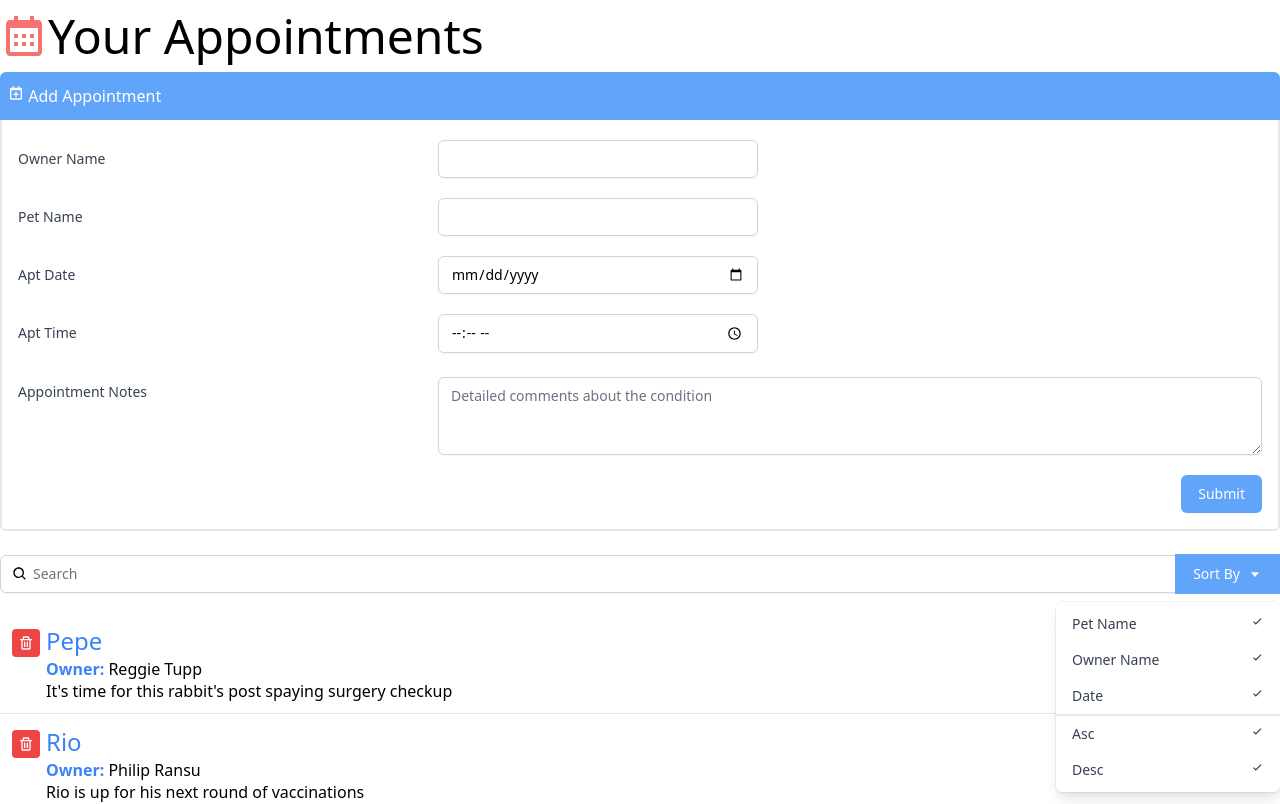
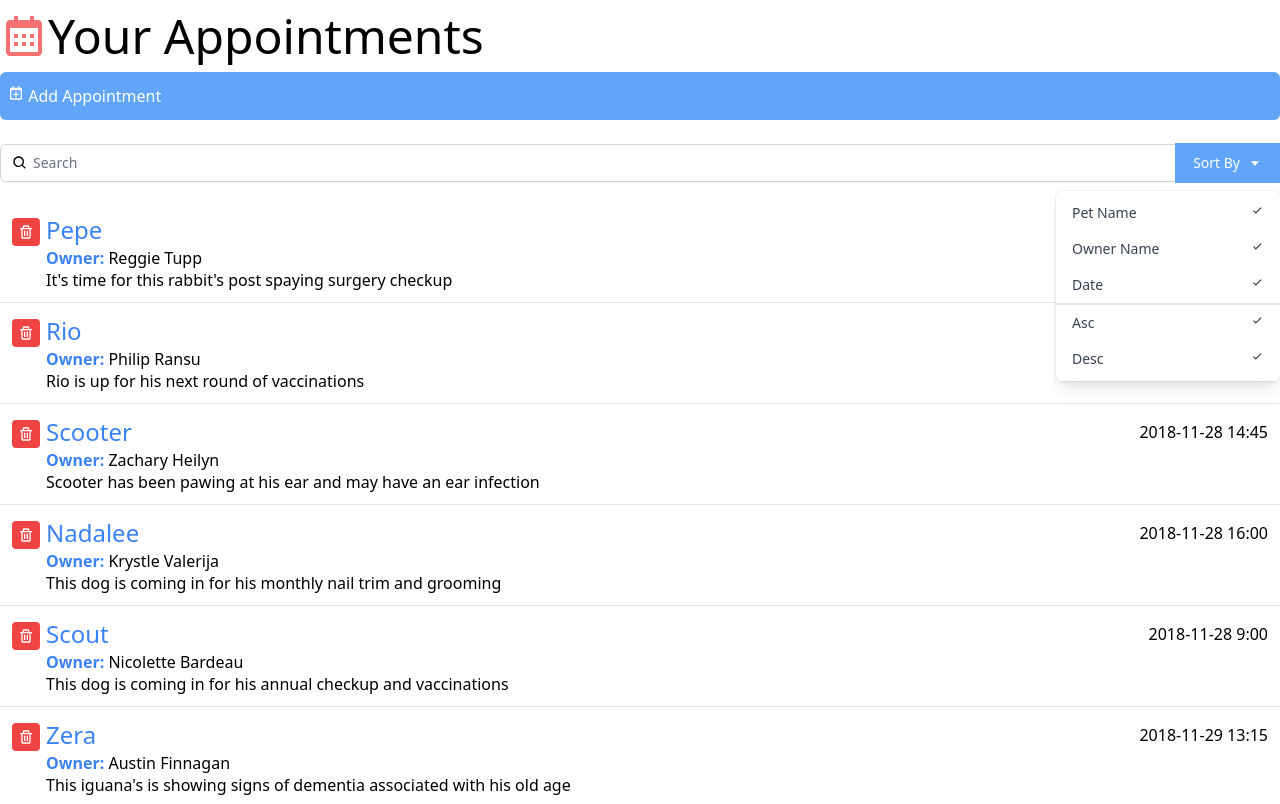
Before and after one commit to CaseyR1221/pet-appointment-app, a React (Create React App) app: page / in a window 1280 px wide. Shown: the top 804 px of the page. Built offline with nearby package versions, Linux system fonts and the light colour scheme.

Commit message:
added components and styling to page, and created toggle for appointment form

```diff
--- a/src/App.js
+++ b/src/App.js
@@ -2,6 +2,7 @@ import React from "react";
 import Search from "./components/Search";
 import AddAppointment from "./components/AddAppointment";
 import appointmentList from "./data.json";
+import AppointmentInfo from "./components/AppointmentInfo";
 import { BiCalendar, BiTrash } from "react-icons/bi";
 
 function App() {
@@ -16,26 +17,10 @@ function App() {
 
       <ul className="divide-y divide-gray-200">
         {appointmentList.map((appointment) => (
-          <li className="px-3 py-3 flex items-start">
-            <button
-              type="button"
-              className="p-1.5 mr-1.5 mt-1 rounded text-white bg-red-500 hover:bg-yellow-700 focus:outline-none focus:ring-2 focus:ring-offset-2 focus:ring-blue-500"
-            >
-              <BiTrash />
-            </button>
-            <div className="flex-grow">
-              <div className="flex items-center">
-                <span className="flex-none font-medium text-2xl text-blue-500">
-                  {appointment.petName}
-                </span>
-                <span className="flex-grow text-right">{appointment.aptDate}</span>
-              </div>
-              <div>
-                <b className="font-bold text-blue-500">Owner:</b> {appointment.ownerName}
-              </div>
-              <div className="leading-tight">{appointment.aptNotes}</div>
-            </div>
-          </li>
+          <AppointmentInfo
+            key={appointment.id}
+            appointment={appointment}
+          />
         ))}
       </ul>
     </div>
--- a/src/components/AddAppointment.js
+++ b/src/components/AddAppointment.js
@@ -1,15 +1,22 @@
-import React from "react";
+import { React, useState } from "react";
 import { BiCalendarPlus } from "react-icons/bi";
 
 const AddAppointment = () => {
+  const [toggleForm, setToggleForm] = useState(false);
+
   return (
     <div>
-      <button className="bg-blue-400 text-white px-2 py-3 w-full text-left rounded-t-md">
+      <button
+        onClick={() => {
+          setToggleForm(!toggleForm);
+        }}
+        className={`bg-blue-400 text-white px-2 py-3 w-full text-left ${toggleForm ? 'rounded-t-md' : 'rounded-md'}`}>
         <div>
           <BiCalendarPlus className="inline-block align-text-top" /> Add
           Appointment
         </div>
       </button>
+      {toggleForm && (
         <div className="border-r-2 border-b-2 border-l-2 border-light-blue-500 rounded-b-md pl-4 pr-4 pb-4">
           <div className="sm:grid sm:grid-cols-3 sm:gap-4 sm:items-start  sm:pt-5">
             <label
@@ -108,6 +115,7 @@ const AddAppointment = () => {
             </div>
           </div>
         </div>
+      )}
     </div>
   );
 };
--- /dev/null
+++ b/src/components/AppointmentInfo.js
@@ -0,0 +1,32 @@
+import React from "react";
+import { BiTrash } from "react-icons/bi";
+
+const AppointmentInfo = ({appointment}) => {
+  return (
+    <div>
+      <li className="px-3 py-3 flex items-start">
+        <button
+          type="button"
+          className="p-1.5 mr-1.5 mt-1 rounded text-white bg-red-500 hover:bg-yellow-700 focus:outline-none focus:ring-2 focus:ring-offset-2 focus:ring-blue-500"
+        >
+          <BiTrash />
+        </button>
+        <div className="flex-grow">
+          <div className="flex items-center">
+            <span className="flex-none font-medium text-2xl text-blue-500">
+              {appointment.petName}
+            </span>
+            <span className="flex-grow text-right">{appointment.aptDate}</span>
+          </div>
+          <div>
+            <b className="font-bold text-blue-500">Owner:</b>{" "}
+            {appointment.ownerName}
+          </div>
+          <div className="leading-tight">{appointment.aptNotes}</div>
+        </div>
+      </li>
+    </div>
+  );
+};
+
+export default AppointmentInfo;
```
Lines whose indentation alone changed are shown as unchanged.
